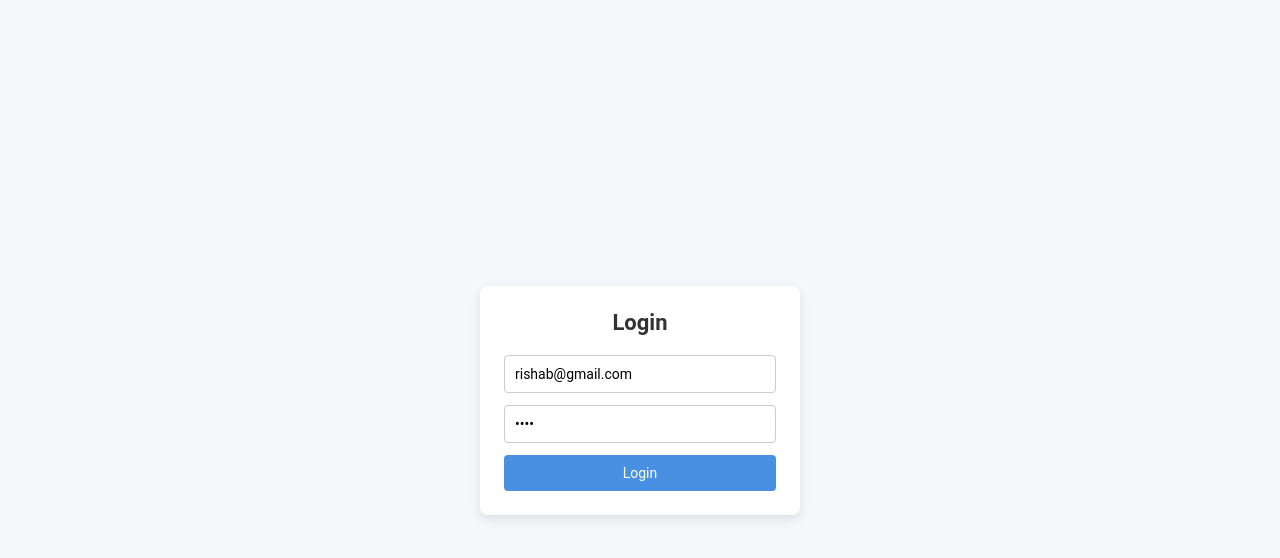
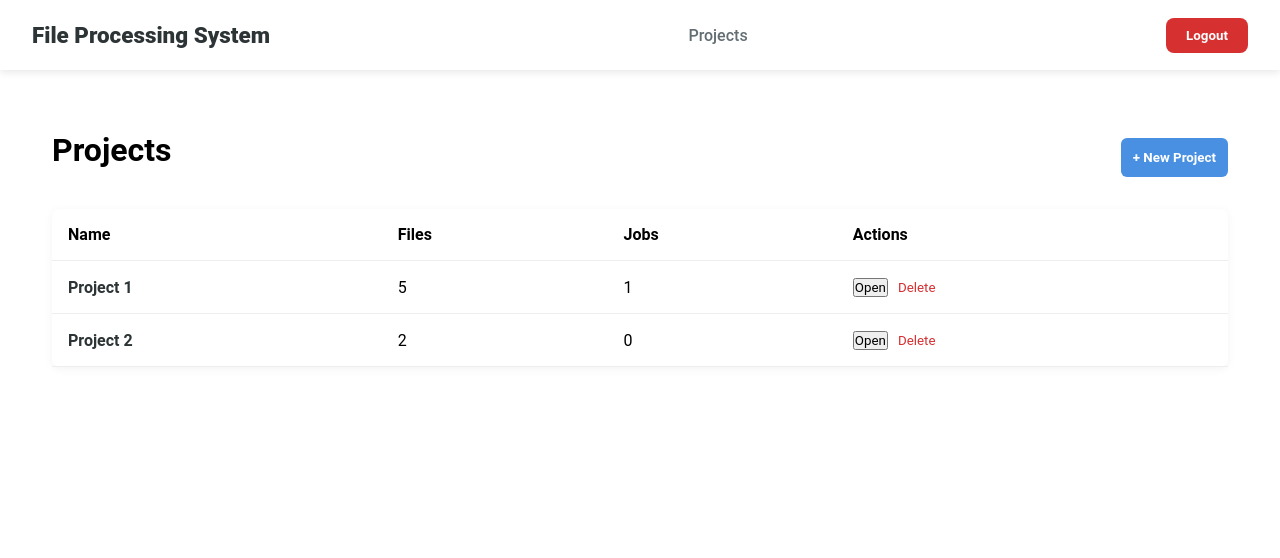
Before and after one commit to rishab-mindfire/File-Processing-System, a React (Vite) app: page /projects in a window 1280 px wide. Before the commit this address led to /login. Shown: the top 558 px of the page. Built offline with nearby package versions, Linux system fonts and the light colour scheme; sample sign-in values are in the browser's storage.

Commit message:
fix : css style for form

```diff
--- a/src/components/modal/Modal.module.css
+++ b/src/components/modal/Modal.module.css
@@ -47,7 +47,7 @@
 }
 
 .closeIcon:hover {
-  color: #333;
+  color: #ff2828;
 }
 
 .modalBody {
--- a/src/context/AuthProvider.tsx
+++ b/src/context/AuthProvider.tsx
@@ -1,16 +1,17 @@
+import type { ReactNode } from 'react';
 import { useReducer } from 'react';
-import type { ReactNode } from 'react';
 import { AuthContext, type AuthState } from './AuthContext';
 
 type Action = { type: 'LOGIN'; payload: string } | { type: 'LOGOUT' };
 
+const token = localStorage.getItem('token');
+
 const initialState: AuthState = {
-  token: localStorage.getItem('file-processing-system'),
-  isAuthenticated: !!localStorage.getItem('file-processing-system'),
+  token,
+  isAuthenticated: !!token,
 };
 
-//reducer for authentication
-function authReducer(state: AuthState, action: Action): AuthState {
+function reducer(state: AuthState, action: Action): AuthState {
   switch (action.type) {
     case 'LOGIN':
       return {
@@ -27,9 +28,8 @@ function authReducer(state: AuthState, action: Action): AuthState {
   }
 }
 
-// context provider wrapper of reducer state
 export const AuthProvider = ({ children }: { children: ReactNode }) => {
-  const [state, dispatch] = useReducer(authReducer, initialState);
+  const [state, dispatch] = useReducer(reducer, initialState);
 
   const login = (token: string) => {
     localStorage.setItem('token', token);
--- a/src/index.css
+++ b/src/index.css
@@ -1,3 +1,4 @@
+/* globle css */
 * {
   box-sizing: border-box;
   margin: 0;
@@ -27,3 +28,5 @@
     transform: rotate(360deg);
   }
 }
+
+/* input filed */
--- a/src/pages/Projects/ProjectList.module.css
+++ b/src/pages/Projects/ProjectList.module.css
@@ -68,3 +68,58 @@
   gap: 10px;
   margin-top: 1rem;
 }
+.form {
+  display: flex;
+  flex-direction: column;
+  gap: 1.5rem;
+  padding: 1rem;
+}
+
+.formGroup {
+  display: flex;
+  flex-direction: column;
+  gap: 0.5rem;
+}
+
+/* Label styling */
+.formGroup label {
+  font-weight: 600;
+  font-size: 0.9rem;
+  color: #333;
+}
+
+/* Input & Textarea Styling */
+.modelInputField,
+.modelAeraField {
+  padding: 12px;
+  border: 1px solid #ddd;
+  border-radius: 6px;
+  font-size: 1rem;
+  font-family: inherit;
+  outline: none;
+  transition: all 0.2s ease-in-out;
+  width: 100%;
+}
+
+.modelInputField:focus,
+.modelAeraField:focus {
+  border-color: #4a90e2;
+  box-shadow: 0 0 0 3px rgba(74, 144, 226, 0.1);
+}
+
+/* Textarea  */
+.modelAeraField {
+  resize: vertical;
+  min-height: 80px;
+}
+
+.btnPrimary {
+  margin-top: 1rem;
+  padding: 12px;
+  cursor: pointer;
+  background-color: #4a90e2;
+  color: white;
+  border: none;
+  border-radius: 6px;
+  font-weight: bold;
+}
--- a/src/pages/Projects/ProjectList.tsx
+++ b/src/pages/Projects/ProjectList.tsx
@@ -116,6 +116,7 @@ export default function ProjectList() {
           <div className={styles.formGroup}>
             <label>Project Name</label>
             <input
+              className={styles.modelInputField}
               type="text"
               value={formData.name}
               onChange={(e) =>
@@ -128,6 +129,7 @@ export default function ProjectList() {
           <div className={styles.formGroup}>
             <label>Description</label>
             <textarea
+              className={styles.modelAeraField}
               value={formData.description}
               onChange={(e) =>
                 setFormData({ ...formData, description: e.target.value })
--- a/src/pages/Projects/ProjectReducer.ts
+++ b/src/pages/Projects/ProjectReducer.ts
@@ -4,15 +4,15 @@ import type { Project, ProjectState } from '../../models/Types';
 export const MOCK_PROJECTS: Project[] = [
   {
     id: '1',
-    name: 'E-commerce Platform',
-    description: 'Main production website assets.',
+    name: 'Project 1',
+    description: 'Main production website assets files.',
     filesCount: 5,
     jobsCount: 1,
     createdAt: new Date().toISOString(),
   },
   {
     id: '2',
-    name: 'Mobile App API',
+    name: 'Project 2',
     description: 'Backend documentation and files.',
     filesCount: 2,
     jobsCount: 0,
```
